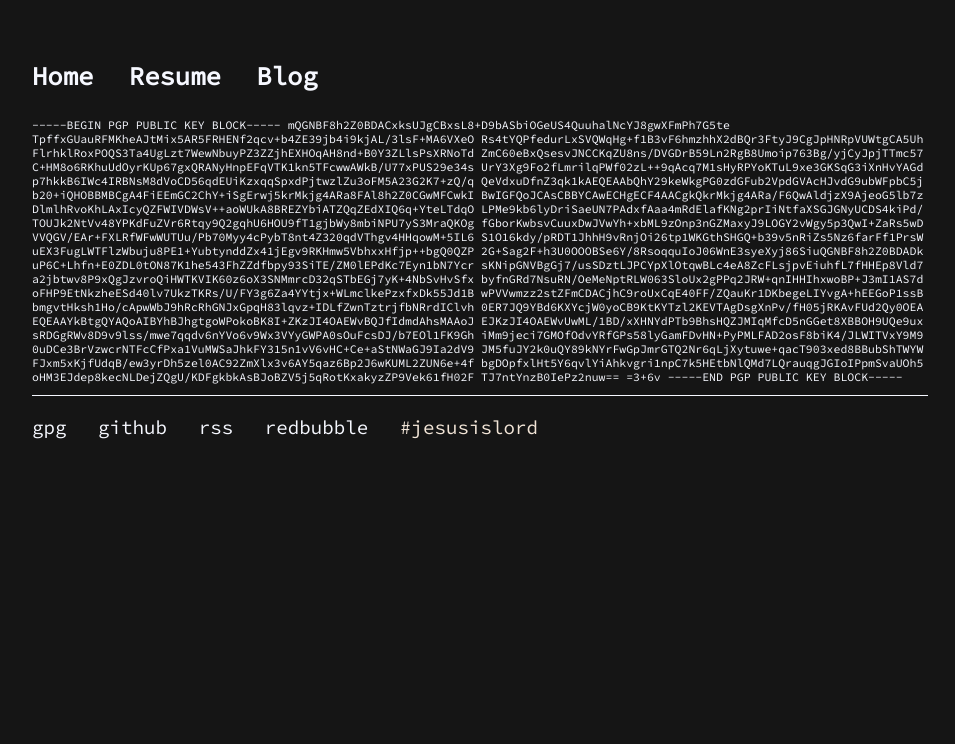
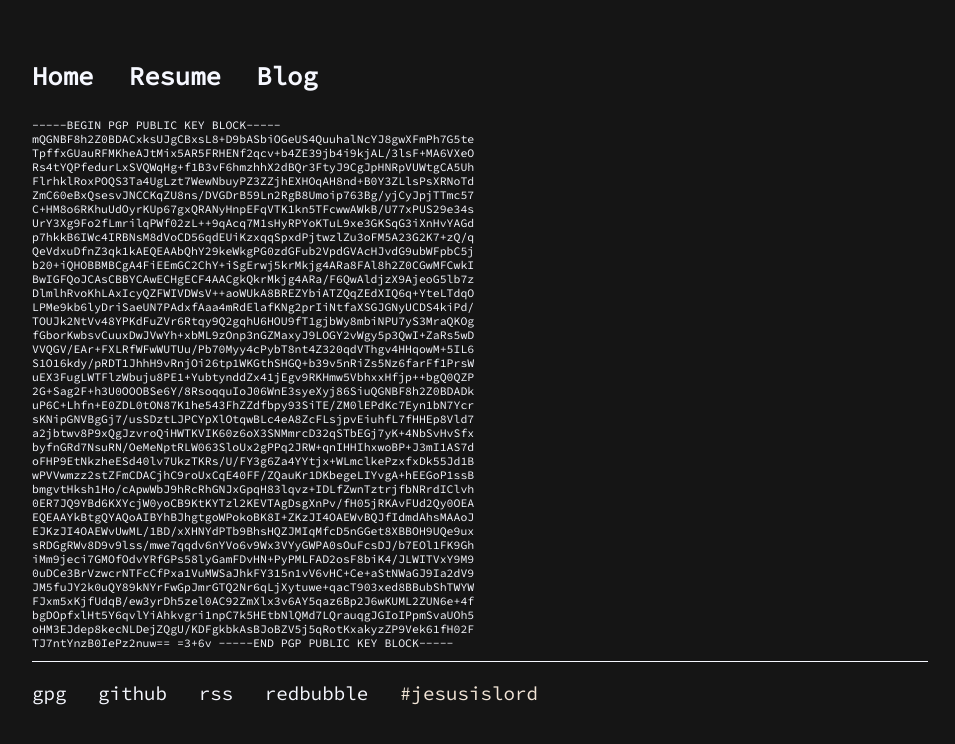
Before and after one commit to codyilardo/codyilardo.github.io, a Jekyll site: the page built from gpg.html, in a window 1280 px wide. Shown: the top 744 px of the page, without its empty margins (160-1115 px from the left). Built offline with Jekyll 4.4.1, drawn with Linux system fonts in a browser that asks for light colours.

Commit message:
added class in gpg

```diff
--- a/gpg.html
+++ b/gpg.html
@@ -2,7 +2,7 @@
 layout: default
 title: gpg
 ---
-<div class="blurb">
+<div class="blurb gpg-container">
     <p class="p-mono-gpg">
 		-----BEGIN PGP PUBLIC KEY BLOCK-----
 
```
